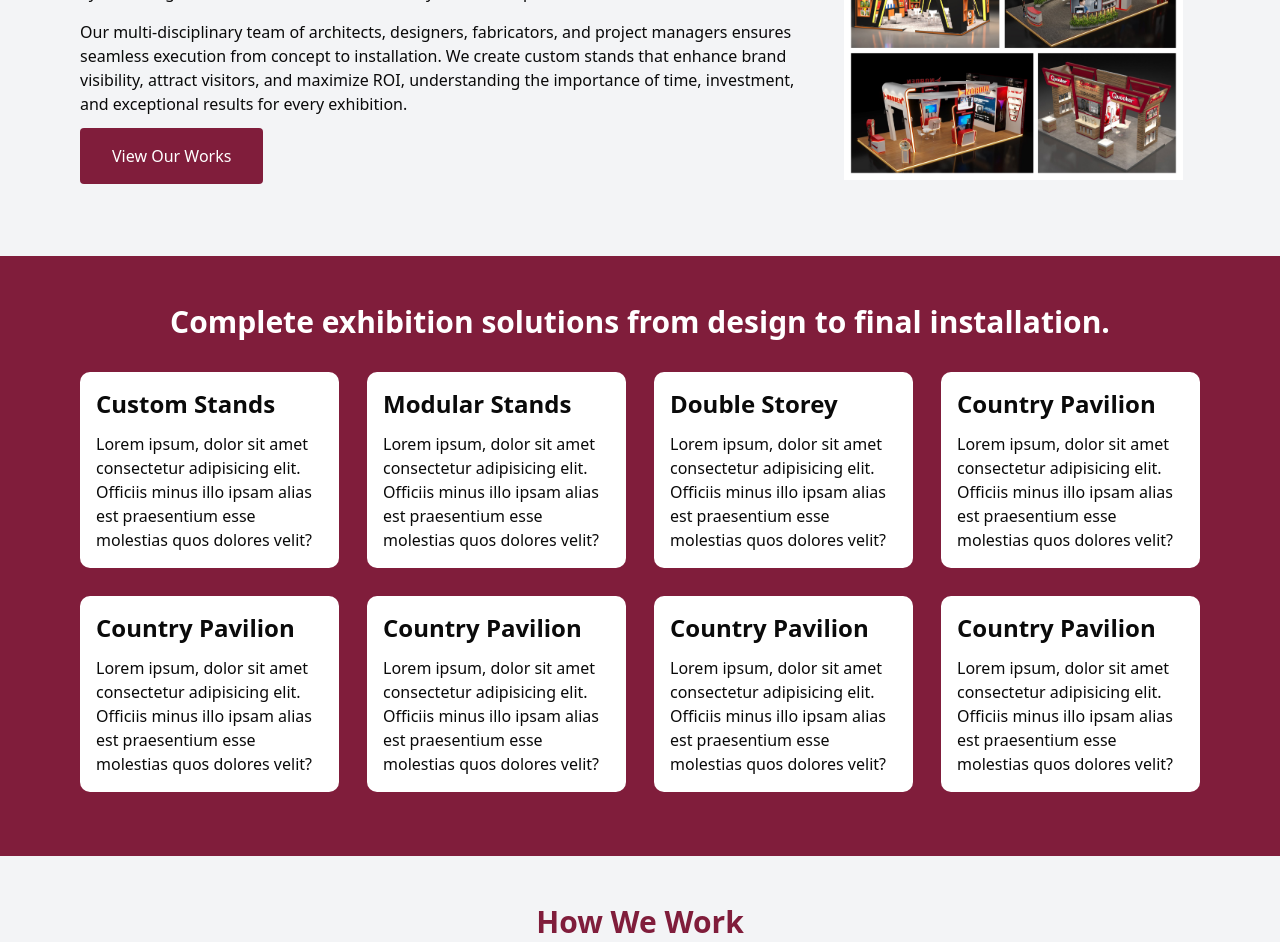
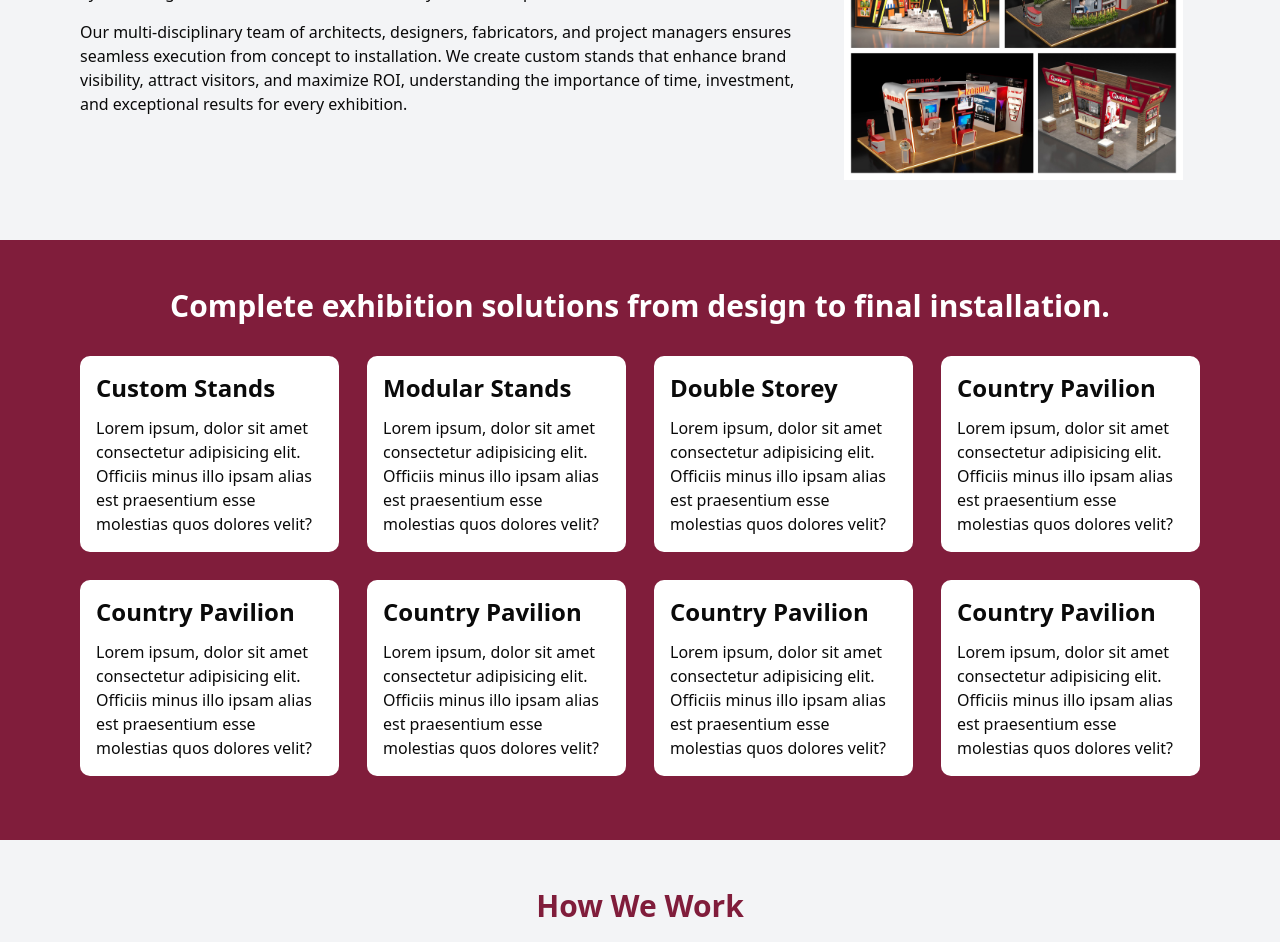
Before and after one commit to VisualLabExhibitions/visuallab-nextjs-landing, a Next.js app: page / in a window 1280 px wide. Shown: the part 1080-2022 px from the top of the page. Built offline with nearby package versions, Linux system fonts and the light colour scheme.

Commit message:
deloy test

```diff
--- a/src/app/page.tsx
+++ b/src/app/page.tsx
@@ -1,6 +1,6 @@
 
-import Service from "@/components/home/ServiceSection";
-import AboutSection from "@/components/home/AboutSection";
+import ServiceSection  from "@/components/home/ServiceSection";
+import AboutSection from "@/components/home/AboutSection"
 import HowWeWork from  "@/components/home/HowWeWork";
 import ClientTestimonials from "@/components/home/ClientTestimonials";
 import Hero from "@/components/home/Hero";
@@ -11,7 +11,7 @@ export default function HomePage(){
     <div>
       <Hero />
       <AboutSection />
-      <Service />
+      <ServiceSection />
       <HowWeWork />
       <ClientTestimonials />
     </div>
--- a/src/components/home/AboutSection.tsx
+++ b/src/components/home/AboutSection.tsx
@@ -21,9 +21,6 @@ export default function AboutSection(){
                             </p>
 
 
-                            <Link href="/contact">
-                            <Button> View Our Works </Button>
-                            </Link>
                         </div>
 
                         <div className="relative w-full h-96">
```
